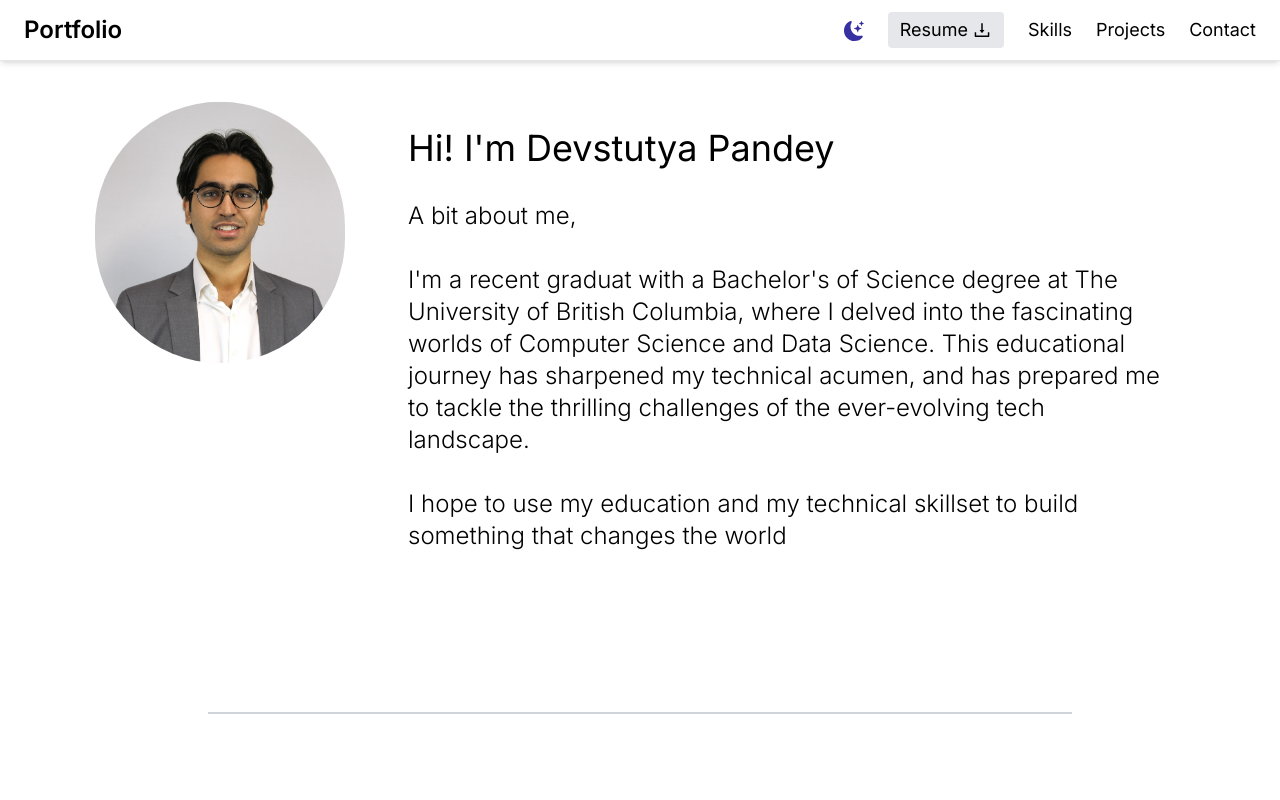
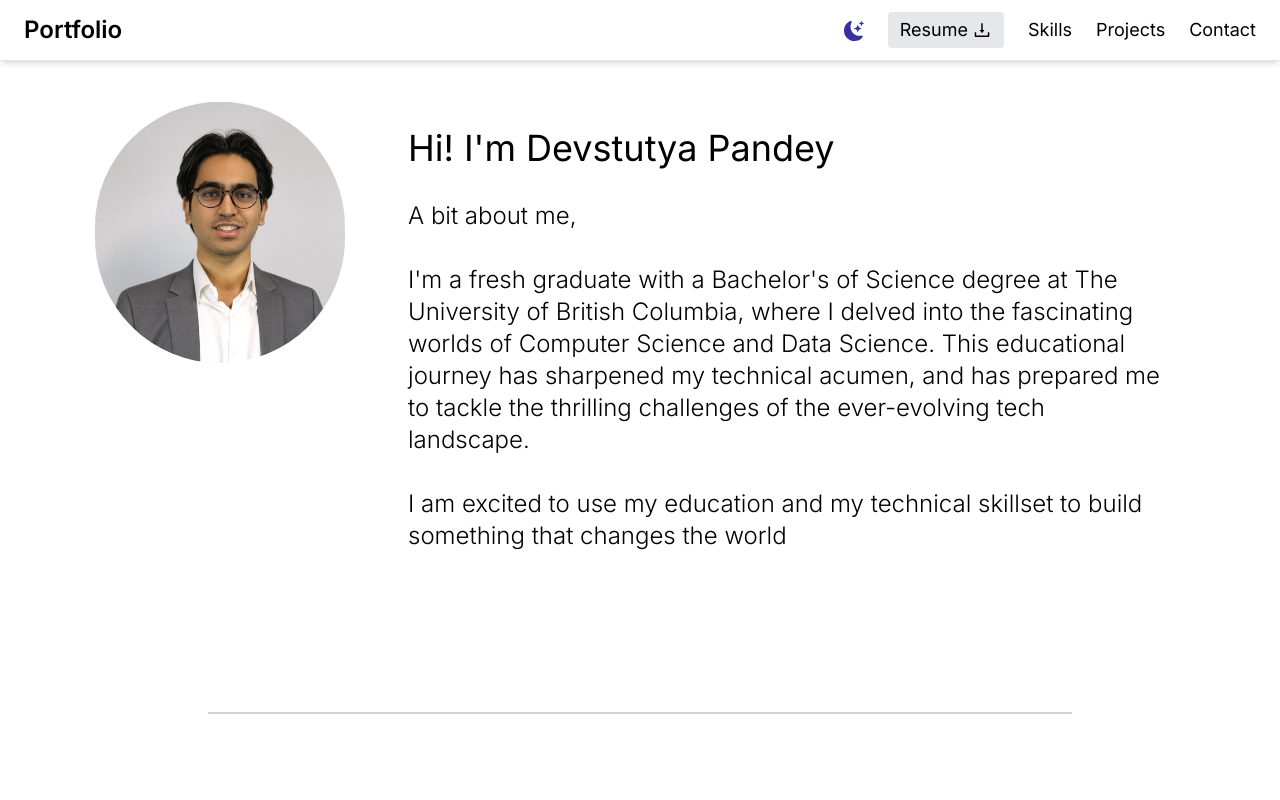
Before and after one commit to Devstutya/portfolio, a Next.js app: page / in a window 1280 px wide. Shown: the top 800 px of the page. Built offline with nearby package versions, Linux system fonts and the light colour scheme.

Commit message:
Updated text

```diff
--- a/src/app/page.js
+++ b/src/app/page.js
@@ -45,8 +45,8 @@ export default function Home() {
               <div>
               <h1 className="text-2xl sm:text-3xl md:text-4xl ml-4 sm:ml-8 md:ml-12">Hi! I&apos;m Devstutya Pandey</h1>
                 <p className="text-lg sm:text-xl md:text-2xl font-light mt-6 sm:mt-8 ml-4 sm:ml-8 md:ml-12">A bit about me, </p>
-                <p className="text-lg sm:text-xl md:text-2xl font-light mt-6 sm:mt-8 ml-4 sm:ml-8 md:ml-12">I&apos;m a recent graduat with a Bachelor&apos;s of Science degree at The University of British Columbia, where I delved into the fascinating worlds of Computer Science and Data Science. This educational journey has sharpened my technical acumen, and has prepared me to tackle the thrilling challenges of the ever-evolving tech landscape.</p>
-                <p className="text-lg sm:text-xl md:text-2xl font-light mt-6 sm:mt-8 ml-4 sm:ml-8 md:ml-12">I hope to use my education and my technical skillset to build something that changes the world </p>
+                <p className="text-lg sm:text-xl md:text-2xl font-light mt-6 sm:mt-8 ml-4 sm:ml-8 md:ml-12">I&apos;m a fresh graduate with a Bachelor&apos;s of Science degree at The University of British Columbia, where I delved into the fascinating worlds of Computer Science and Data Science. This educational journey has sharpened my technical acumen, and has prepared me to tackle the thrilling challenges of the ever-evolving tech landscape.</p>
+                <p className="text-lg sm:text-xl md:text-2xl font-light mt-6 sm:mt-8 ml-4 sm:ml-8 md:ml-12">I am excited to use my education and my technical skillset to build something that changes the world </p>
               </div>
             </div>
             {/* Divider */}
```
